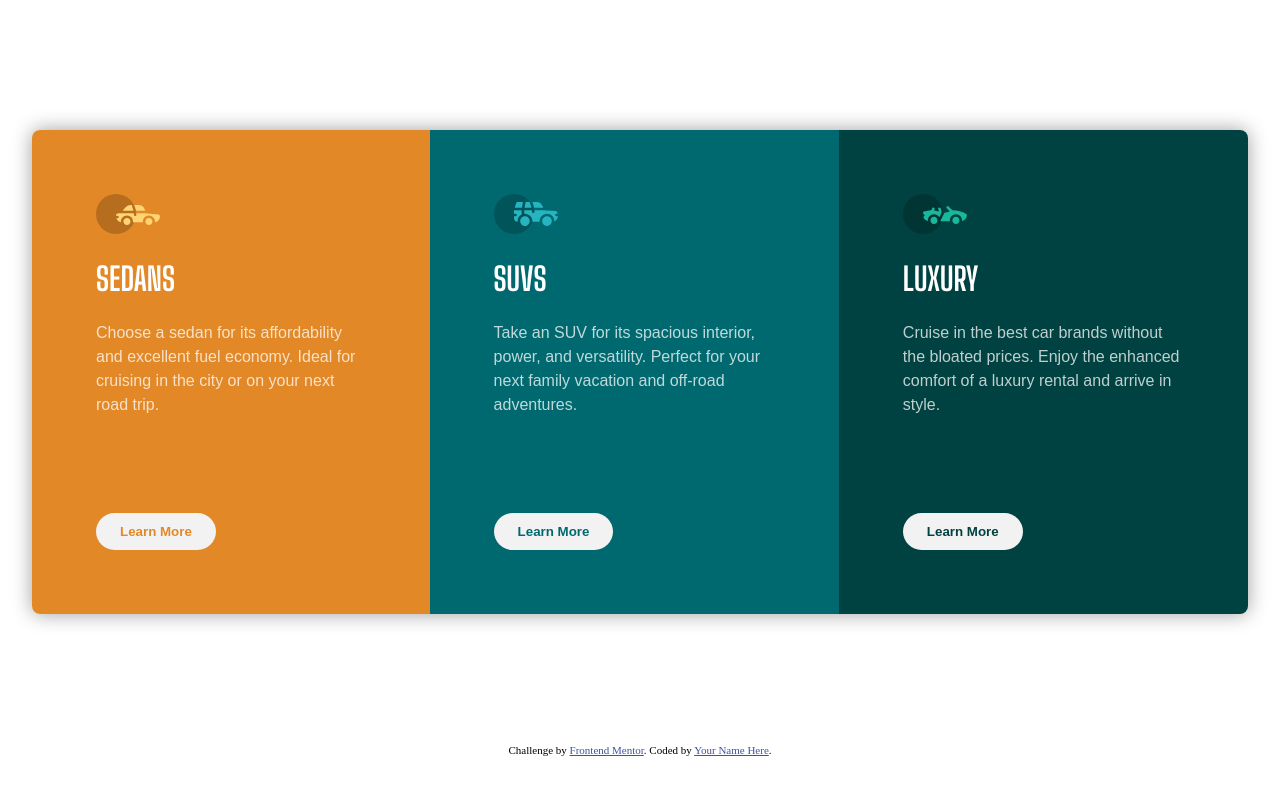
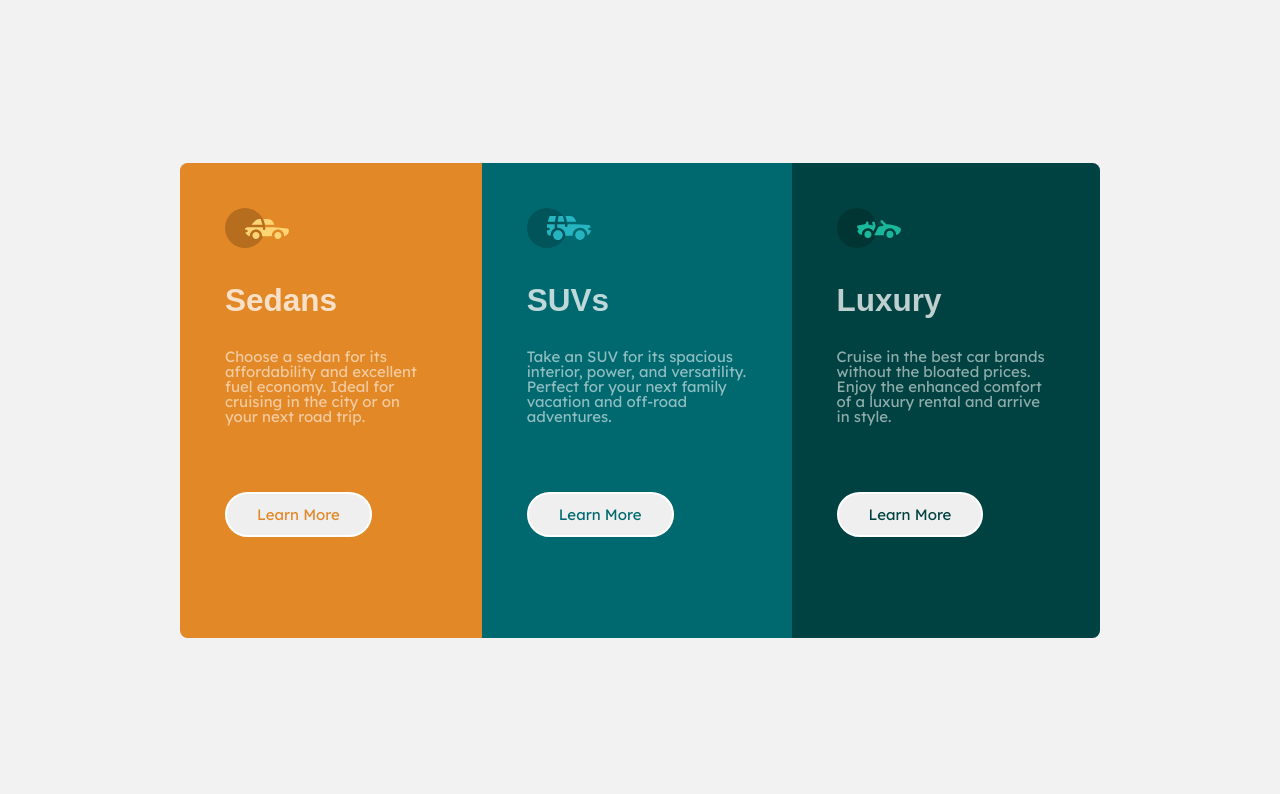
Before and after one commit to nylzen/frontend-mentor, a plain HTML site: page fm-challenge-03-column-preview/index.html in a window 1280 px wide. Drawn offline with Linux system fonts and the light colour scheme.

Commit message:
update challenge BEM

```diff
--- a/fm-challenge-03-column-preview/index.html
+++ b/fm-challenge-03-column-preview/index.html
@@ -12,49 +12,42 @@
       href="./images/favicon-32x32.png"
     />
 
-    <link rel="stylesheet" href="styles.css" />
+    <link rel="stylesheet" href="style.css" />
 
     <title>Frontend Mentor | 3-column preview card component</title>
   </head>
   <body>
-    <div class="container">
-      <div class="card-container">
-        <div class="sedans padding">
+    <main>
+      <section class="card card--color card--space card--border">
         <img src="images/icon-sedans.svg" alt="" />
-          <h2>Sedans</h2>
-          <p>
-            Choose a sedan for its affordability and excellent fuel economy.
-            Ideal for cruising in the city or on your next road trip.
+        <h2 class="card__header">Sedans</h2>
+        <p class="card__paragraph">
+          Choose a sedan for its affordability and excellent fuel economy. Ideal
+          for cruising in the city or on your next road trip.
         </p>
-          <button class="button">Learn More</button>
-        </div>
-        <div class="suvs padding">
+        <button class="card__button">Learn More</button>
+      </section>
+
+      <section class="card card--color card--space card--border">
         <img src="images/icon-suvs.svg" alt="" />
-          <h2>SUVs</h2>
-          <p>
-            Take an SUV for its spacious interior, power, and versatility.
-            Perfect for your next family vacation and off-road adventures.
+        <h2 class="card__header">SUVs</h2>
+        <p class="card__paragraph">
+          Take an SUV for its spacious interior, power, and versatility. Perfect
+          for your next family vacation and off-road adventures.
         </p>
-          <button class="button">Learn More</button>
-        </div>
-        <div class="luxury padding">
+        <button class="card__button">Learn More</button>
+      </section>
+
+      <section class="card card--color card--space card--border">
         <img src="images/icon-luxury.svg" alt="" />
-          <h2>Luxury</h2>
-          <p>
+        <h2 class="card__header">Luxury</h2>
+        <p class="card__paragraph">
           Cruise in the best car brands without the bloated prices. Enjoy the
           enhanced comfort of a luxury rental and arrive in style.
         </p>
 
-          <button class="button">Learn More</button>
-        </div>
-      </div>
-    </div>
-
-    <div class="attribution">
-      Challenge by
-      <a href="https://www.frontendmentor.io?ref=challenge" target="_blank"
-        >Frontend Mentor</a
-      >. Coded by <a href="#">Your Name Here</a>.
-    </div>
+        <button class="card__button">Learn More</button>
+      </section>
+    </main>
   </body>
 </html>
--- /dev/null
+++ b/fm-challenge-03-column-preview/style.css
@@ -0,0 +1,118 @@
+@import url("https://fonts.googleapis.com/css2?family=Big+Shoulders+Display:wght@700&family=Lexend+Deca&display=swap");
+
+:root {
+  --bright-orange: hsl(31, 77%, 52%);
+  --dark-cyan: hsl(184, 100%, 22%);
+  --very-dark-cyan: hsl(179, 100%, 13%);
+  --transparent-white: hsla(0, 0%, 100%, 0.75);
+  --very-light-gray: hsl(0, 0%, 95%);
+}
+
+* {
+  margin: 0;
+  padding: 0;
+  box-sizing: border-box;
+}
+
+html {
+  font-size: 15px;
+}
+
+body {
+  height: 100vh;
+  display: flex;
+  align-items: center;
+  justify-content: center;
+  background-color: var(--very-light-gray);
+}
+
+main {
+  width: 920px;
+  height: 475px;
+  display: flex;
+}
+
+main .card:nth-child(1) {
+  border-radius: 0.5rem 0 0 0.5rem;
+  background-color: var(--bright-orange);
+}
+
+main .card:nth-child(2) {
+  background-color: var(--dark-cyan);
+}
+
+main .card:nth-child(3) {
+  border-radius: 0 0.5rem 0.5rem 0;
+  background-color: var(--very-dark-cyan);
+}
+
+.card--color {
+  color: var(--transparent-white);
+}
+
+.card--space {
+  padding: 3rem;
+}
+
+.card__header {
+  margin: 2rem 0;
+  font-size: 2.1rem;
+  font-weight: 700;
+  line-height: 2.5rem;
+  font-family: "Big Shoulder Display", sans-serif;
+}
+
+.card__paragraph {
+  opacity: 0.75;
+  line-height: 15px;
+  margin: 2rem 0 4.5rem 0;
+  font-size: 1rem;
+  font-weight: 400;
+  font-family: "Lexend Deca", sans-serif;
+}
+
+.card__button {
+  border: 0;
+  outline: none;
+  cursor: pointer;
+  font-size: 1rem;
+  font-weight: 400;
+  font-family: "Lexend Deca", sans-serif;
+  padding: 0.75rem 2rem;
+  border-radius: 50px;
+  border: 2px solid white;
+}
+
+.card__button:hover {
+  background-color: transparent;
+  color: white;
+}
+
+main .card:nth-child(1) .card__button {
+  color: var(--bright-orange);
+}
+
+main .card:nth-child(2) .card__button {
+  color: var(--dark-cyan);
+}
+
+main .card:nth-child(3) .card__button {
+  color: var(--very-dark-cyan);
+}
+
+@media (max-width: 920px) {
+  main {
+    height: inherit;
+    flex-wrap: wrap;
+    padding: 2rem;
+    margin-bottom: 2rem;
+  }
+
+  main .card:nth-child(1) {
+    border-radius: 0.5rem 0.5rem 0 0;
+  }
+
+  main .card:nth-child(3) {
+    border-radius: 0 0 0.5rem 0.5rem;
+  }
+}
--- a/fm-challenge-03-column-preview/styles.css
+++ /dev/null
@@ -1,127 +0,0 @@
-@import url("https://fonts.googleapis.com/css2?family=Big+Shoulders+Display:wght@700&family=Lexend+Deca&display=swap");
-
-:root {
-  --bright-orange: hsl(31, 77%, 52%);
-  --dark-cyan: hsl(184, 100%, 22%);
-  --very-dark-cyan: hsl(179, 100%, 13%);
-  --transparent-white: hsla(0, 0%, 100%, 0.75);
-  --very-light-gray: hsl(0, 0%, 95%);
-}
-
-* {
-  margin: 0;
-  padding: 0;
-  box-sizing: border-box;
-}
-
-h2 {
-  color: #fff;
-  font-family: "Big Shoulders Display", sans-serif;
-  font-size: 2rem;
-  text-transform: uppercase;
-  margin: 1.4rem 0;
-}
-
-p {
-  color: var(--transparent-white);
-  font-family: "Lexa Deca", sans-serif;
-  line-height: 2;
-  font-size: 1rem;
-  font-weight: 400;
-  max-height: 190px;
-}
-
-/*  Classes  */
-.container .card-container {
-  border-radius: 8px;
-}
-
-.card-container {
-  margin: 5rem 2rem;
-  overflow: hidden;
-  border-radius: 10px;
-  box-shadow: 0px 0px 20px 0px rgba(0, 0, 0, 0.38);
-  -webkit-box-shadow: 0px 0px 20px 0px rgba(0, 0, 0, 0.38);
-  -moz-box-shadow: 0px 0px 20px 0px rgba(0, 0, 0, 0.38);
-}
-
-.padding {
-  padding: 4rem;
-}
-
-.button {
-  padding: 0.7rem 1.5rem;
-  border-radius: 20px;
-  border: none;
-  margin-top: 2rem;
-  background-color: var(--very-light-gray);
-  font-family: "Lexa Deca", sans-serif;
-  font-weight: 600;
-}
-
-/*  Sedans Div  */
-.sedans {
-  background-color: var(--bright-orange);
-}
-
-.sedans .button {
-  color: var(--bright-orange);
-}
-
-/*  Suvs Div  */
-.suvs {
-  background-color: var(--dark-cyan);
-}
-
-.suvs .button {
-  color: var(--dark-cyan);
-}
-
-/*  Luxury Div  */
-.luxury {
-  background-color: var(--very-dark-cyan);
-}
-
-.luxury .button {
-  color: var(--very-dark-cyan);
-}
-
-/* Footer */
-.attribution {
-  font-size: 11px;
-  text-align: center;
-  margin-bottom: 3rem;
-}
-.attribution a {
-  color: hsl(228, 45%, 44%);
-}
-
-/*  Media Queries */
-@media (min-width: 768px) {
-  .container {
-    height: 93vh;
-    display: flex;
-    flex-direction: row;
-    justify-content: center;
-    align-items: center;
-  }
-
-  .card-container {
-    display: flex;
-  }
-
-  .padding {
-    padding: 4rem;
-  }
-
-  p {
-    line-height: 1.5;
-    margin-bottom: 4rem;
-  }
-}
-
-@media (min-width: 1440px) {
-  .card-container {
-    max-width: 50%;
-  }
-}
```
Lines whose indentation alone changed are shown as unchanged.
